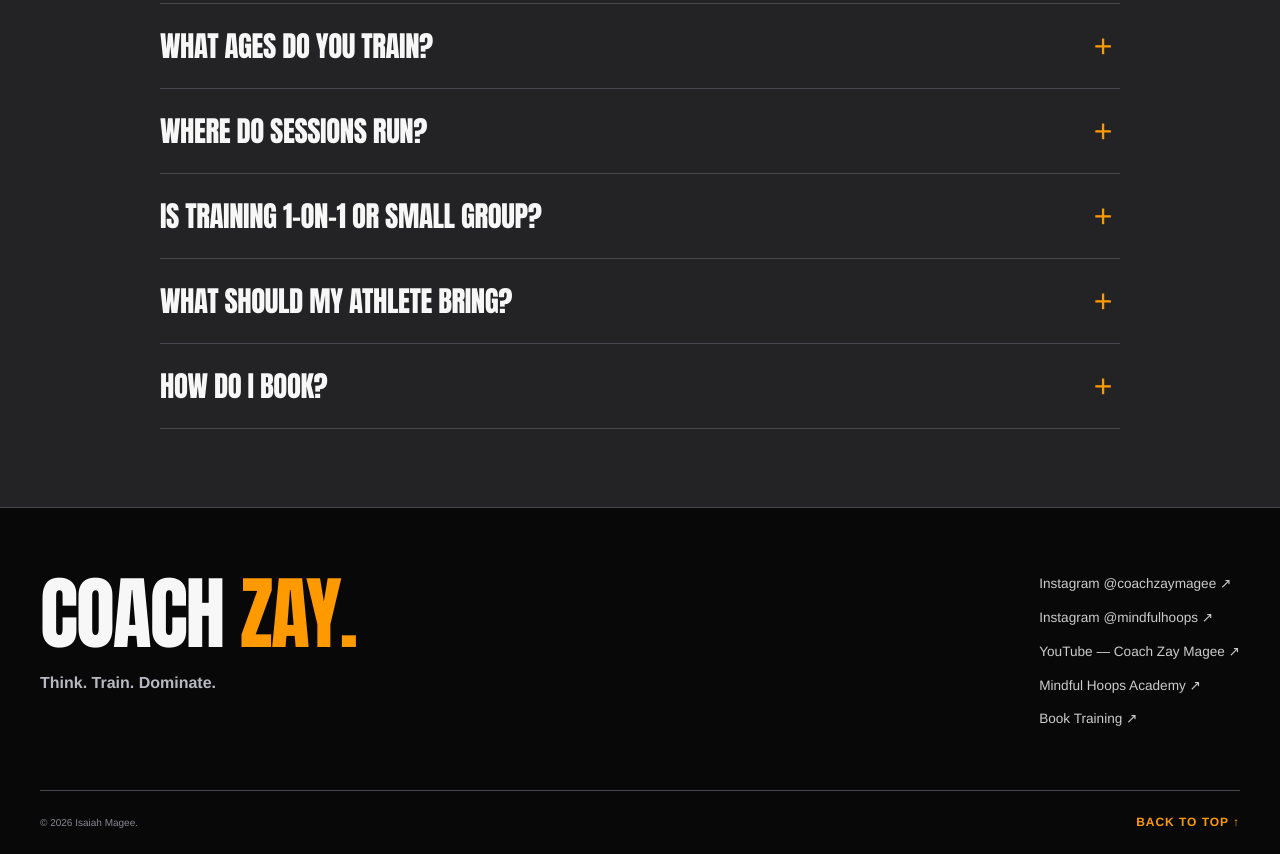
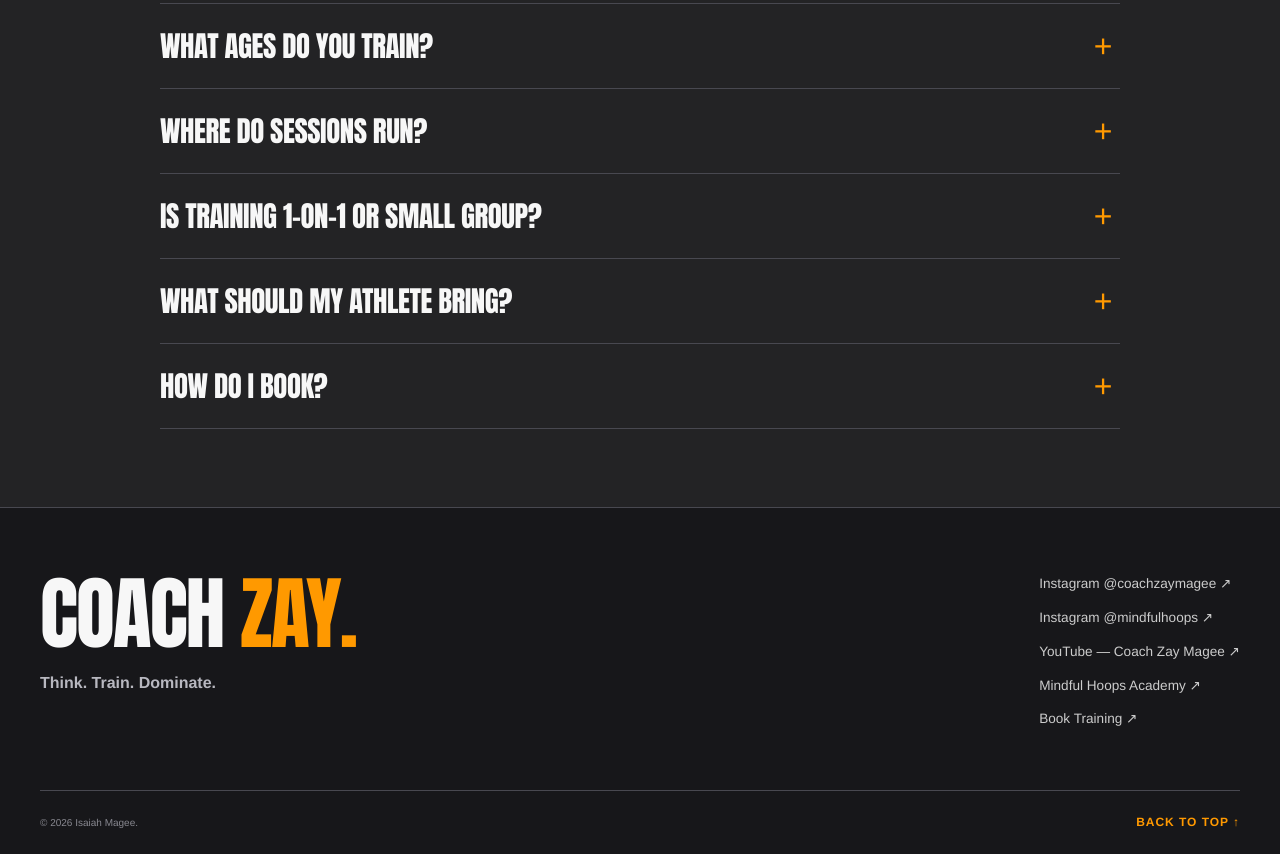
Before and after one commit to zaymagee/coachzay-site, a plain HTML site: page index.html in a window 1280 px wide. Shown: the part 8803-9657 px from the top of the page. Drawn offline with Linux system fonts and the light colour scheme.

Commit message:
Lift footer background with palette

```diff
--- a/style.css
+++ b/style.css
@@ -813,7 +813,7 @@ h2 span, .brand span, .footer-brand span,
 /* FOOTER */
 
 .site-footer {
-  background: #080809;
+  background: #17171a;
   border-top: 1px solid var(--border);
   padding-top: 65px;
 }
```
